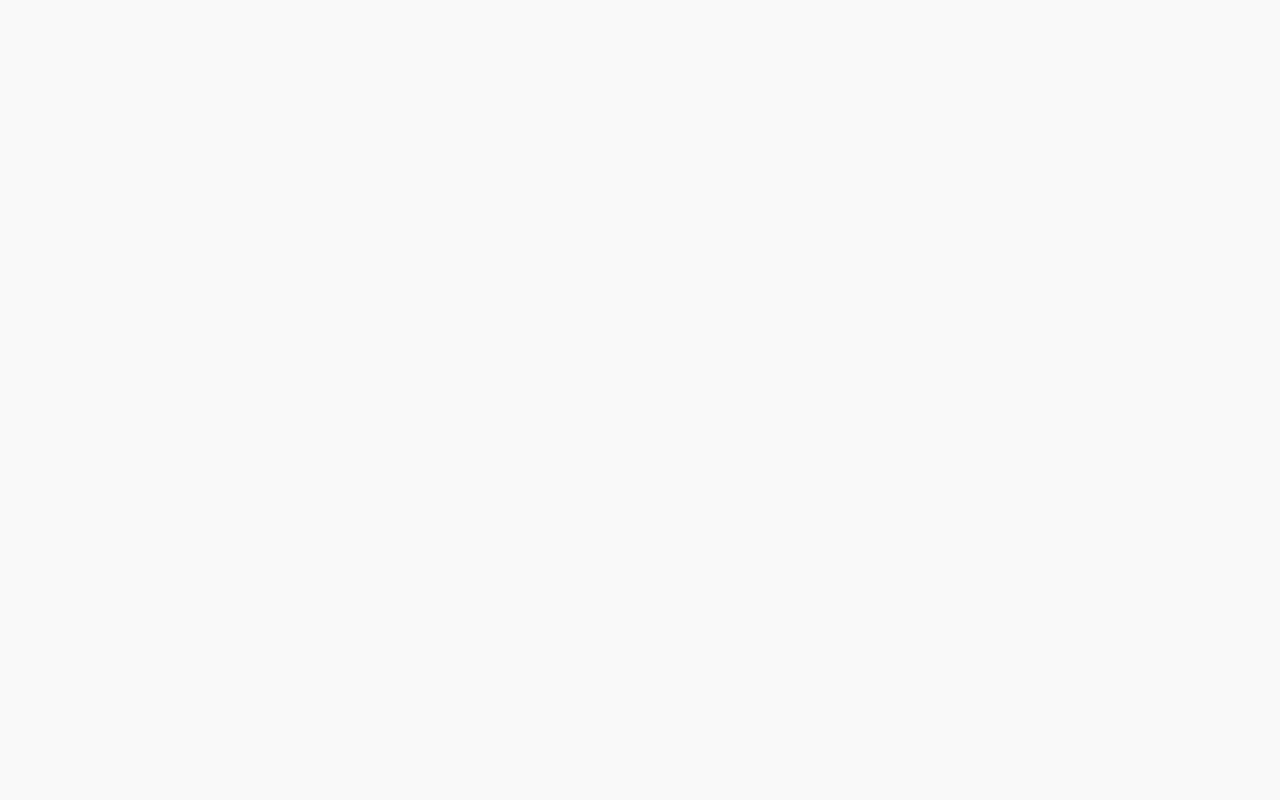
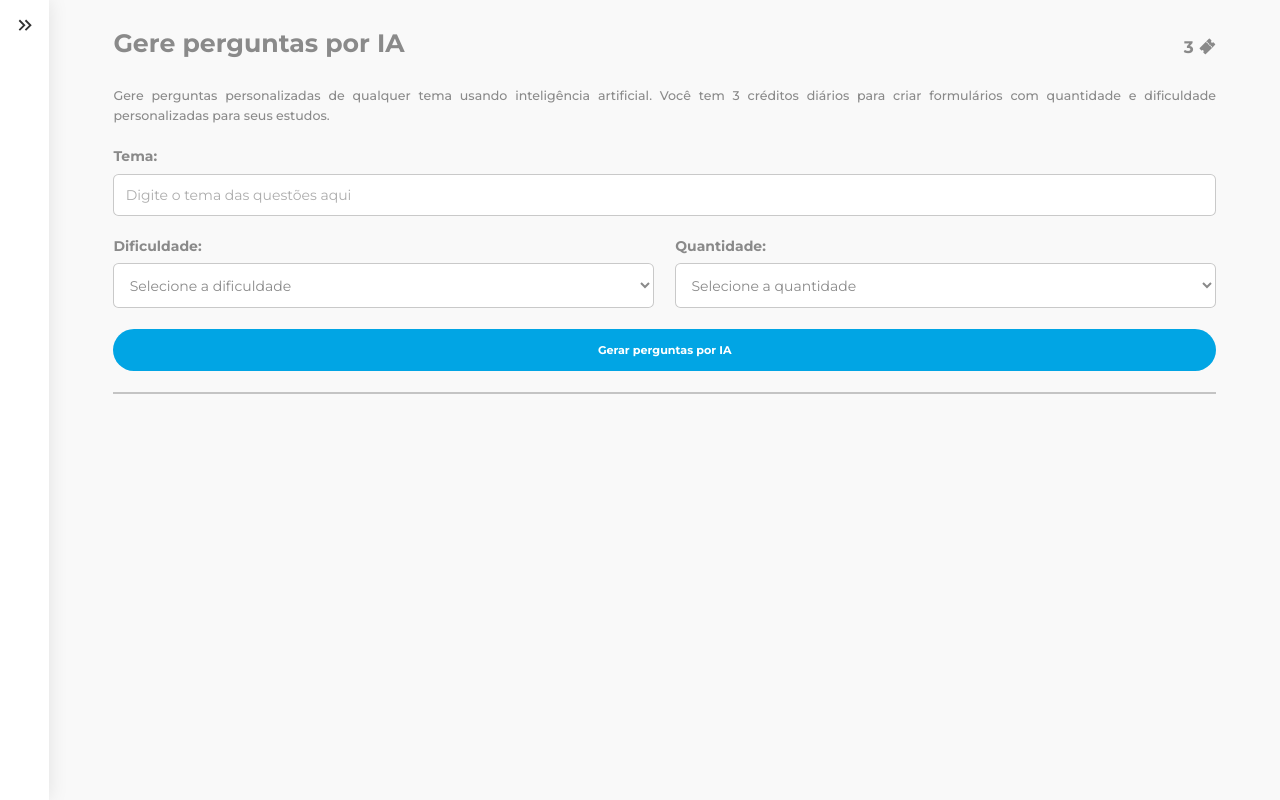
Before and after one commit to FellipeCastro/flashfy, a React (Vite) app: page /aiquestions in a window 1280 px wide. Before the commit this address had no page. Built offline with nearby package versions, Linux system fonts and the light colour scheme.

Commit message:
Questões armazenadas LocalStorage

```diff
--- a/src/App.jsx
+++ b/src/App.jsx
@@ -3,7 +3,7 @@ import { BrowserRouter, Routes, Route } from "react-router-dom";
 import Home from "./pages/Home/Home";
 import Methodology from "./pages/Methodology/Methodology";
 import Cards from "./pages/Cards/Cards";
-import IaQuestions from "./pages/IaQuestions/IaQuestions";
+import AiQuestions from "./pages/AiQuestions/AiQuestions";
 import mockData from "./mockData";
 
 const App = () => {
@@ -133,9 +133,9 @@ const App = () => {
                     }
                 />
                 <Route
-                    path="/iaquestions"
+                    path="/aiquestions"
                     element={
-                        <IaQuestions
+                        <AiQuestions
                             isSidebarOpen={isSidebarOpen}
                             setIsSidebarOpen={setIsSidebarOpen}
                         />
--- a/src/components/Sidebar/Sidebar.jsx
+++ b/src/components/Sidebar/Sidebar.jsx
@@ -37,9 +37,9 @@ const Sidebar = ({ isSidebarOpen, setIsSidebarOpen }) => {
                             <MdHome /> Página inicial
                         </Link>
                         <Link
-                            to="/iaquestions"
+                            to="/aiquestions"
                             className={
-                                location.pathname === "/iaquestions"
+                                location.pathname === "/aiquestions"
                                     ? styles.active
                                     : null
                             }
--- a/src/index.css
+++ b/src/index.css
@@ -16,6 +16,15 @@
     --correct-bg: rgba(76, 175, 80, 0.1);
     --incorrect-color: #f44336;
     --incorrect-bg: rgba(244, 67, 54, 0.1);
+    --difficulty-easy: #4caf50;
+    --difficulty-easy-bg: rgba(76, 175, 80, 0.1);
+    --difficulty-easy-light: #e8f5e9;
+    --difficulty-medium: #ff9800;
+    --difficulty-medium-bg: rgba(255, 152, 0, 0.1);
+    --difficulty-medium-light: #fff3e0;
+    --difficulty-hard: #f44336;
+    --difficulty-hard-bg: rgba(244, 67, 54, 0.1);
+    --difficulty-hard-light: #ffebee;
 }
 
 * {
--- a/src/pages/IaQuestions/IaQuestions.jsx
+++ b/src/pages/AiQuestions/AiQuestions.jsx
@@ -1,19 +1,28 @@
-import { useState } from "react";
+import { useEffect, useState } from "react";
 import { GoogleGenerativeAI } from "@google/generative-ai";
 import { GoAlertFill } from "react-icons/go";
 import { RiRobot2Fill } from "react-icons/ri";
+import { IoTicket } from "react-icons/io5";
 import Button from "../../components/Button/Button";
 import Sidebar from "../../components/Sidebar/Sidebar";
-import styles from "./IaQuestions.module.css";
+import styles from "./AiQuestions.module.css";
 
-const IaQuestions = ({ isSidebarOpen, setIsSidebarOpen }) => {
-    const [formData, setFormData] = useState({
-        theme: "",
-        difficulty: "",
-        quantity: "",
+const AiQuestions = ({ isSidebarOpen, setIsSidebarOpen }) => {
+    const [formData, setFormData] = useState(() => {
+        const saved = localStorage.getItem("formData");
+        return saved
+            ? JSON.parse(saved)
+            : {
+                  theme: "",
+                  difficulty: "",
+                  quantity: "",
+              };
     });
 
-    const [questions, setQuestions] = useState([]);
+    const [questions, setQuestions] = useState(() => {
+        const saved = localStorage.getItem("questions");
+        return saved ? JSON.parse(saved) : [];
+    });
     const [selectedAnswers, setSelectedAnswers] = useState({});
     const [answersVerified, setAnswersVerified] = useState(false);
     const [isLoading, setIsLoading] = useState(false);
@@ -23,6 +32,12 @@ const IaQuestions = ({ isSidebarOpen, setIsSidebarOpen }) => {
         quantity: "",
         main: "",
     });
+
+    useEffect(() => {
+        if (questions.length > 0) {
+            localStorage.setItem("questions", JSON.stringify(questions));
+        }
+    }, [questions]);
 
     // Função para validar o formulário
     const validateForm = () => {
@@ -186,7 +201,7 @@ const IaQuestions = ({ isSidebarOpen, setIsSidebarOpen }) => {
 
                 // Corrige chaves sem aspas
                 cleaned = cleaned.replace(
-                    /([{,]\s*)([a-zA-Z_$][a-zA-Z0-9_$]*)(\s*:)/g,
+                    /([{,]\s*)([a-zA-Z_$][a-zA-Z0-9_$])(\s:)/g,
                     '$1"$2"$3'
                 );
 
@@ -228,8 +243,14 @@ const IaQuestions = ({ isSidebarOpen, setIsSidebarOpen }) => {
 
         // Valida o formulário
         if (!validateForm()) {
+            setErrorMessage((prev) => ({
+                ...prev,
+                main: "Por favor, corrija os erros no formulário",
+            }));
             return;
         }
+
+        localStorage.setItem("formData", JSON.stringify(formData));
 
         setQuestions([]);
         setSelectedAnswers({}); // Limpa respostas anteriores
@@ -255,7 +276,7 @@ const IaQuestions = ({ isSidebarOpen, setIsSidebarOpen }) => {
         }
     };
 
-    // Contador de respostas corretas - CORRIGIDO
+    // Contador de respostas corretas
     const correctCount = questions.reduce((count, question, index) => {
         const selectedId = selectedAnswers[index]; // Usa o índice da questão
         if (!selectedId) return count;
@@ -271,6 +292,14 @@ const IaQuestions = ({ isSidebarOpen, setIsSidebarOpen }) => {
         questions.length > 0 &&
         Object.keys(selectedAnswers).length === questions.length;
 
+    // Limpar questões do localStorage
+    const clearQuestions = () => {
+        setQuestions([]);
+        setSelectedAnswers({});
+        setAnswersVerified(false);
+        localStorage.removeItem("questions");
+    };
+
     return (
         <div className={styles.container}>
             <Sidebar
@@ -279,7 +308,20 @@ const IaQuestions = ({ isSidebarOpen, setIsSidebarOpen }) => {
             />
 
             <div className={styles.mainContainer}>
-                <h1>Gere perguntas por IA</h1>
+                <div className={styles.titleContainer}>
+                    <h1>Gere perguntas por IA</h1>
+                    <span className={styles.credits}>
+                        3
+                        <IoTicket />
+                    </span>
+                </div>
+
+                <p className={styles.paragraph}>
+                    Gere perguntas personalizadas de qualquer tema usando
+                    inteligência artificial. Você tem 3 créditos diários para
+                    criar formulários com quantidade e dificuldade
+                    personalizadas para seus estudos.
+                </p>
 
                 <form
                     onSubmit={handleSubmit}
@@ -384,7 +426,11 @@ const IaQuestions = ({ isSidebarOpen, setIsSidebarOpen }) => {
                         <div className={styles.titleContainer}>
                             <h2>{formData.theme}</h2>
                             <div className={styles.flexTitle}>
-                                <span className={styles.difficulty}>
+                                <span
+                                    className={`${styles.difficulty} ${
+                                        styles[formData.difficulty]
+                                    }`}
+                                >
                                     {formData.difficulty}
                                 </span>
                                 <span>
@@ -556,11 +602,11 @@ const IaQuestions = ({ isSidebarOpen, setIsSidebarOpen }) => {
                     !errorMessage.main &&
                     !isLoading && (
                         <div className={styles.emptyState}>
-                            <RiRobot2Fill />
+                            {/* <RiRobot2Fill />
                             <strong className={styles.noQuestions}>
                                 Gere perguntas de qualquer tema usando
                                 Inteligência Artificial
-                            </strong>
+                            </strong> */}
                         </div>
                     )
                 )}
@@ -576,4 +622,4 @@ const IaQuestions = ({ isSidebarOpen, setIsSidebarOpen }) => {
     );
 };
 
-export default IaQuestions;
+export default AiQuestions;
--- a/src/pages/IaQuestions/IaQuestions.module.css
+++ b/src/pages/AiQuestions/AiQuestions.module.css
@@ -17,6 +17,28 @@
     color: var(--text-secondary-color);
     margin-bottom: 0.5rem;
     font-size: 1.8rem;
+}
+
+.paragraph {
+    font-weight: 500;
+    font-size: 0.9rem;
+    text-align: justify;
+    line-height: 1.6;
+    color: var(--text-secondary-color);
+}
+
+.credits {
+    display: flex;
+    align-items: center;
+    justify-content: center;
+    gap: 0.4rem;
+    font-weight: bold;
+    font-size: 1.2rem;
+    color: var(--text-secondary-color);
+}
+
+.credits svg {
+    font-family: 1.4rem;
 }
 
 .form {
@@ -50,11 +72,8 @@
     color: var(--text-primary-color);
     background-color: var(--secondary-color);
     outline: none;
+    color: var(--text-secondary-color);
     font-size: 1rem;
-}
-
-.inputContainer select {
-    color: var(--text-secondary-color);
 }
 
 .inputContainer input::placeholder {
@@ -170,7 +189,6 @@
     display: flex;
     align-items: center;
     justify-content: space-between;
-    margin: 1rem 0;
 }
 
 .titleContainer h2 {
@@ -178,6 +196,7 @@
     font-size: 1.5rem;
     font-weight: bold;
     text-transform: capitalize;
+    margin: 1rem 0;
 }
 
 .flexTitle {
@@ -198,6 +217,24 @@
     font-size: 0.9rem;
     border-radius: 2rem;
     text-transform: capitalize;
+}
+
+.difficulty.Fácil {
+    background-color: var(--difficulty-easy-bg);
+    color: var(--difficulty-easy);
+    border: 1px solid var(--difficulty-easy);
+}
+
+.difficulty.Médio {
+    background-color: var(--difficulty-medium-bg);
+    color: var(--difficulty-medium);
+    border: 1px solid var(--difficulty-medium);
+}
+
+.difficulty.Difícil {
+    background-color: var(--difficulty-hard-bg);
+    color: var(--difficulty-hard);
+    border: 1px solid var(--difficulty-hard);
 }
 
 .questionsContainer {
@@ -344,7 +381,10 @@
     font-weight: bold;
 }
 
-/* Estilo para linha divisória */
+.resultMsg {
+    font-weight: normal;
+}
+
 .divider {
     height: 2px;
     background-color: var(--border-color);
```
